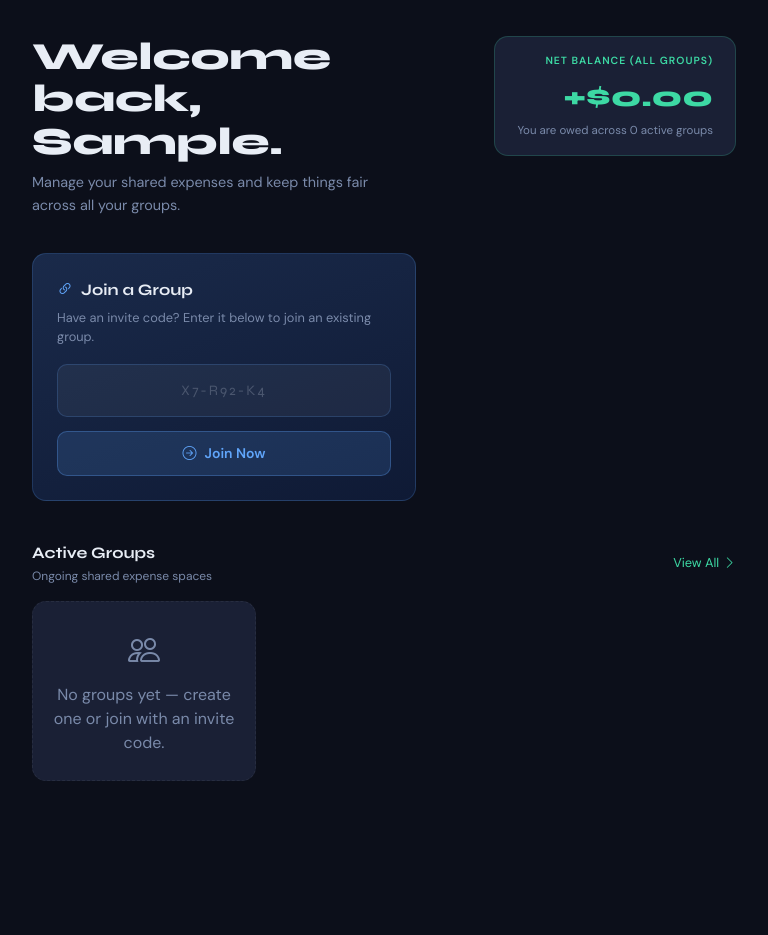
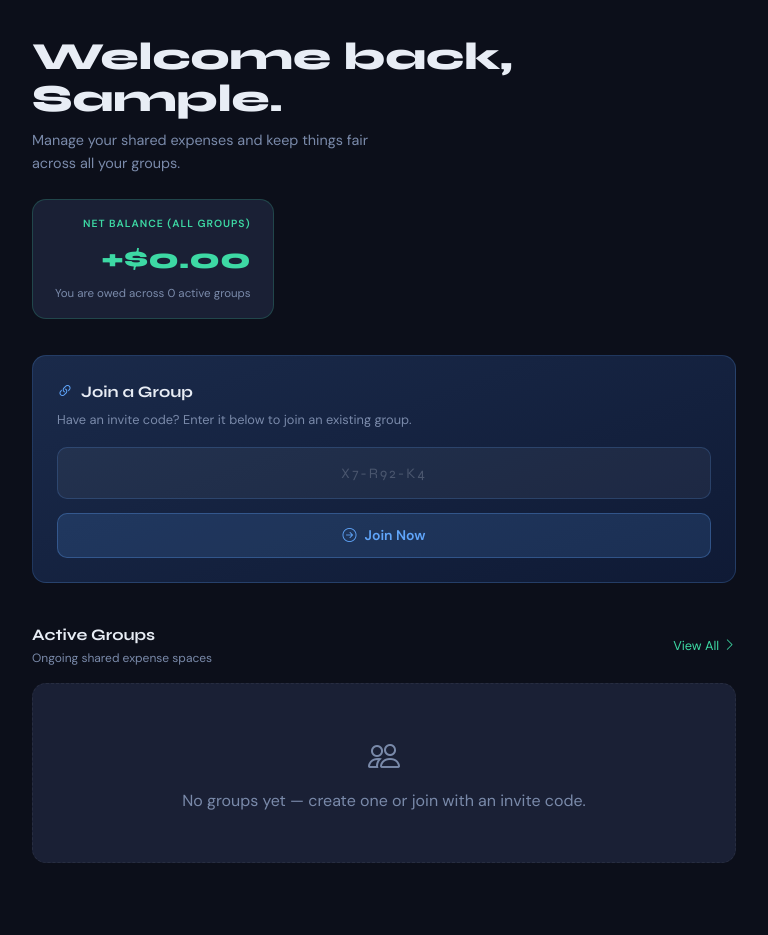
Before and after one commit to YashwardhanLaharia/CITS-3403-Project, a Flask app: page / in a window 768 px wide. Shown: the part 74-1009 px from the top of the page. Before the commit the page ends 855 px from the top, so only its background shows below. Run offline with Flask 3, Linux system fonts and the light colour scheme; the visitor is signed in with stand-in values (Sample User, id 1).

Commit message:
feat(ui): make homepage grid responsive across breakpoints

```diff
--- a/static/styles.css
+++ b/static/styles.css
@@ -1613,6 +1613,17 @@
   display: block;
 }
 
+/* ── Tablet breakpoint (768px - 1024px) ── */
+@media (min-width: 768px) and (max-width: 1024px) {
+  .groups-grid {
+    grid-template-columns: 1fr 1fr;
+  }
+
+  .action-row {
+    grid-template-columns: 1fr;
+  }
+}
+
 @media (max-width: 768px) {
   .sidebar {
     transform: translateX(-100%);
@@ -1641,4 +1652,14 @@
   .topnav {
     z-index: 180;
   }
+
+  /* Homepage — action row stacks on mobile */
+  .action-row {
+    grid-template-columns: 1fr;
+  }
+
+  /* Homepage — group cards single column on mobile */
+  .groups-grid {
+    grid-template-columns: 1fr;
+  }
 }
--- a/templates/index.html
+++ b/templates/index.html
@@ -16,12 +16,12 @@
 
   <div class="page-body">
 
-    <div class="welcome-row">
+    <div class="welcome-row" style="flex-wrap: wrap;">
       <div>
         <div class="welcome-title">Welcome back,<br><span>{{ first_name|default('User') }}</span>.</div>
         <div class="welcome-sub">Manage your shared expenses and keep things fair across all your groups.</div>
       </div>
-      <div class="net-balance-card">
+      <div class="net-balance-card" style="min-width: 0;">
         <div class="net-balance-label">Net Balance (All Groups)</div>
         <div class="net-balance-amount" style="color: {{ 'var(--accent)' if net_balance >= 0 else 'var(--danger, #e05252)' }}">
           {{ '+' if net_balance >= 0 else '-' }}${{ "%.2f"|format(net_balance|abs) }}
```
